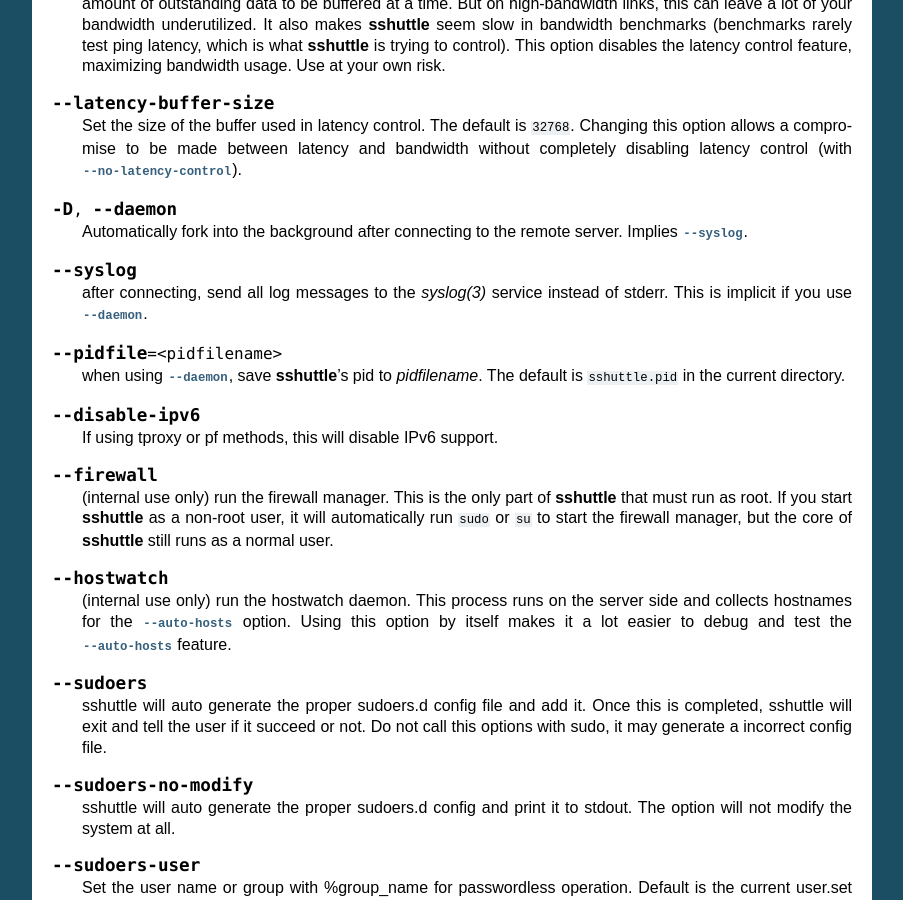
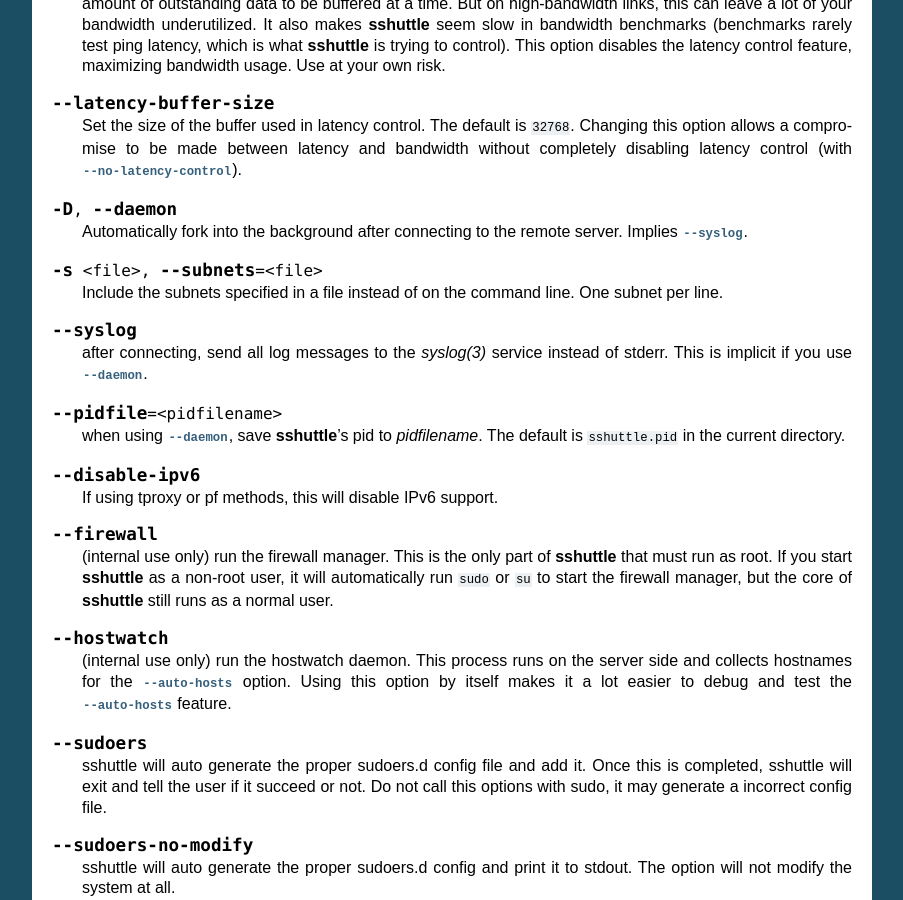
Before and after one commit to sshuttle/sshuttle, a Sphinx documentation site: the page built from docs/manpage.rst, in a window 1280 px wide and 900 px high, scrolled down 2350 px. Shown: the whole window, without its empty margins (198-1101 px from the left). Built offline with Sphinx 7.4.7, drawn with Linux system fonts in a browser that asks for light colours; the version number could not be read and is left out.

Commit message:
Document -s/--subnets option in man page

```diff
--- a/docs/manpage.rst
+++ b/docs/manpage.rst
@@ -202,6 +202,11 @@
     Automatically fork into the background after connecting
     to the remote server.  Implies :option:`--syslog`.
 
+.. option:: -s <file>, --subnets=<file>
+
+    Include the subnets specified in a file instead of on the
+    command line. One subnet per line.
+
 .. option:: --syslog
 
     after connecting, send all log messages to the
```
